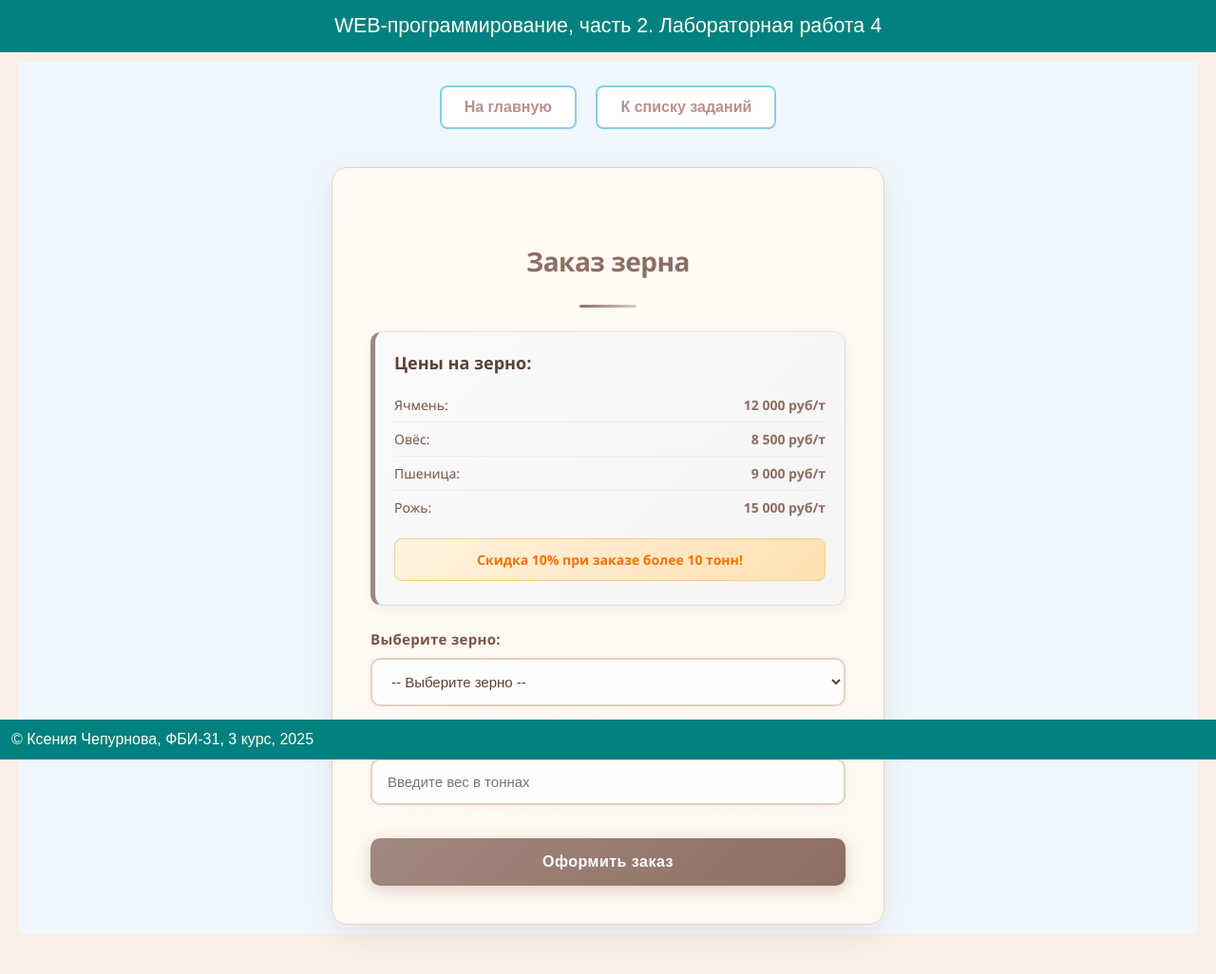
After one commit to Ksenia-business/web-back-labs, a Flask app: page /lab4/grain_order in a window 1280 px wide. The commit adds this page. Shown: the whole page at 95% size. Run offline with Flask 3, Linux system fonts and the light colour scheme.

Commit message:
Заказ зерна

```diff
--- a/lab4.py
+++ b/lab4.py
@@ -207,3 +207,75 @@ def fridge():
                 error = 'Ошибка: введите целое число'
 
     return render_template('lab4/fridge.html', temperature=temperature, message=message, snowflakes=snowflakes, error=error)
+
+
+grain_prices = {
+    'barley': 12000,
+    'oats': 8500,
+    'wheat': 9000,
+    'rye': 15000
+}
+
+grain_names = {
+    'barley': 'ячмень',
+    'oats': 'овёс',
+    'wheat': 'пшеница',
+    'rye': 'рожь'
+}
+
+@lab4.route('/lab4/grain_order', methods=['GET', 'POST'])
+def grain_order():
+    if request.method == 'GET':
+        return render_template('lab4/grain_order.html')
+
+    grain_type = request.form.get('grain_type')
+    weight = request.form.get('weight')
+
+    errors = []
+
+    if not grain_type:
+        errors.append('Не выбрано зерно')
+
+    if not weight:
+        errors.append('Не указан вес')
+    else:
+        try:
+            weight = float(weight)
+            if weight <= 0:
+                errors.append('Вес должен быть положительным числом')
+            elif weight > 100:
+                errors.append('Такого объёма сейчас нет в наличии')
+        except ValueError:
+            errors.append('Вес должен быть числом')
+
+    if errors:
+        return render_template('lab4/grain_order.html',
+                             errors=errors,
+                             selected_grain=grain_type,
+                             entered_weight=weight if isinstance(weight, str) else '')
+
+    price_per_ton = grain_prices[grain_type]
+    total_cost = weight * price_per_ton
+
+    discount_applied = False
+    discount_amount = 0
+
+    if weight > 10:
+        discount_amount = total_cost * 0.1
+        total_cost -= discount_amount
+        discount_applied = True
+
+    def format_number(num):
+        return f"{num:,.0f}".replace(",", " ")
+
+    grain_name = grain_names[grain_type]
+
+    success_message = f'Заказ успешно сформирован.<br>Вы заказали {grain_name}.<br>Вес: {weight} т.<br>Сумма к оплате: {format_number(total_cost)} руб.'
+
+    if discount_applied:
+        success_message += f'<br>Применена скидка 10% за большой объём.<br>Размер скидки: {format_number(discount_amount)} руб.'
+
+    return render_template('lab4/grain_order.html',
+                         success_message=success_message,
+                         selected_grain=grain_type,
+                         entered_weight=weight)
--- /dev/null
+++ b/templates/lab4/grain_order.html
@@ -0,0 +1,233 @@
+{% extends "base.html" %}
+
+{% block lab %}Лабораторная работа 4{% endblock %}
+
+{% block main %}
+<style>
+    .order-container {
+        max-width: 500px;
+        margin: 0 auto;
+        padding: 40px;
+        background: linear-gradient(135deg, #fffaf5 0%, #fff8f0 100%);
+        border: 1px solid #e8d5c4;
+        border-radius: 16px;
+        box-shadow: 0 8px 32px rgba(109, 76, 65, 0.12);
+        font-family: 'Segoe UI', Tahoma, Geneva, Verdana, sans-serif;
+    }
+
+    h1 {
+        color: #8d6e63;
+        text-align: center;
+        margin-bottom: 35px;
+        font-size: 28px;
+        font-weight: 600;
+        letter-spacing: -0.5px;
+        position: relative;
+    }
+
+    h1:after {
+        content: '';
+        position: absolute;
+        bottom: -10px;
+        left: 50%;
+        transform: translateX(-50%);
+        width: 60px;
+        height: 3px;
+        background: linear-gradient(90deg, #8d6e63, #d7ccc8);
+        border-radius: 2px;
+    }
+
+    .form-group {
+        margin-bottom: 25px;
+    }
+
+    label {
+        display: block;
+        margin-bottom: 10px;
+        font-weight: 600;
+        color: #795548;
+        font-size: 15px;
+        letter-spacing: 0.3px;
+    }
+
+    select, input[type="number"] {
+        width: 100%;
+        padding: 14px 16px;
+        border: 2px solid #e0d2c8;
+        border-radius: 10px;
+        background-color: #fffefd;
+        color: #5d4037;
+        font-size: 15px;
+        box-sizing: border-box;
+        transition: all 0.3s ease;
+        box-shadow: 0 2px 8px rgba(141, 110, 99, 0.05);
+    }
+
+    select:focus, input[type="number"]:focus {
+        outline: none;
+        border-color: #a1887f;
+        background-color: #fff;
+        box-shadow: 0 4px 12px rgba(141, 110, 99, 0.15);
+        transform: translateY(-1px);
+    }
+
+    button {
+        width: 100%;
+        padding: 16px;
+        background: linear-gradient(135deg, #a1887f 0%, #8d6e63 100%);
+        color: white;
+        border: none;
+        border-radius: 10px;
+        font-size: 16px;
+        font-weight: 600;
+        cursor: pointer;
+        transition: all 0.3s ease;
+        box-shadow: 0 4px 15px rgba(141, 110, 99, 0.3);
+        letter-spacing: 0.5px;
+        margin-top: 10px;
+    }
+
+    button:hover {
+        background: linear-gradient(135deg, #8d6e63 0%, #795548 100%);
+        box-shadow: 0 6px 20px rgba(141, 110, 99, 0.4);
+        transform: translateY(-2px);
+    }
+
+    button:active {
+        transform: translateY(0);
+    }
+
+    .error {
+        color: #d32f2f;
+        background: linear-gradient(135deg, #ffebee 0%, #ffcdd2 100%);
+        padding: 14px 16px;
+        border-radius: 10px;
+        border: 1px solid #ffcdd2;
+        margin: 20px 0;
+        font-weight: 600;
+        font-style: italic;
+        box-shadow: 0 2px 8px rgba(211, 47, 47, 0.1);
+    }
+
+    .success {
+        color: #2e7d32;
+        background: linear-gradient(135deg, #e8f5e9 0%, #c8e6c9 100%);
+        padding: 18px 20px;
+        border-radius: 10px;
+        border: 1px solid #c8e6c9;
+        margin: 25px 0;
+        font-weight: 600;
+        font-size: 15px;
+        line-height: 1.6;
+        box-shadow: 0 2px 8px rgba(46, 125, 50, 0.1);
+    }
+
+    .price-info {
+        background: linear-gradient(135deg, #fafafa 0%, #f5f5f5 100%);
+        padding: 20px;
+        border-radius: 12px;
+        margin: 25px 0;
+        border: 1px solid #e0e0e0;
+        border-left: 5px solid #a1887f;
+        box-shadow: 0 4px 12px rgba(0, 0, 0, 0.05);
+    }
+
+    .price-info h3 {
+        color: #5d4037;
+        margin-top: 0;
+        margin-bottom: 15px;
+        font-size: 18px;
+        font-weight: 600;
+    }
+
+    .price-list {
+        list-style: none;
+        padding: 0;
+        margin: 0;
+    }
+
+    .price-list li {
+        padding: 8px 0;
+        color: #795548;
+        display: flex;
+        justify-content: space-between;
+        border-bottom: 1px solid #eeeeee;
+        font-size: 14px;
+    }
+
+    .price-list li:last-child {
+        border-bottom: none;
+    }
+
+    .grain-name {
+        font-weight: 500;
+    }
+
+    .grain-price {
+        font-weight: 600;
+        color: #8d6e63;
+    }
+
+    .discount-info {
+        color: #ff6f00;
+        font-weight: 700;
+        margin: 15px 0 5px 0;
+        padding: 12px 15px;
+        background: linear-gradient(135deg, #fff3e0 0%, #ffe0b2 100%);
+        border-radius: 8px;
+        border: 1px solid #ffcc80;
+        text-align: center;
+        font-size: 14px;
+    }
+</style>
+
+<div class="order-container">
+    <h1>Заказ зерна</h1>
+
+    <div class="price-info">
+        <h3>Цены на зерно:</h3>
+        <ul class="price-list">
+            <li><span class="grain-name">Ячмень:</span> <span class="grain-price">12 000 руб/т</span></li>
+            <li><span class="grain-name">Овёс:</span> <span class="grain-price">8 500 руб/т</span></li>
+            <li><span class="grain-name">Пшеница:</span> <span class="grain-price">9 000 руб/т</span></li>
+            <li><span class="grain-name">Рожь:</span> <span class="grain-price">15 000 руб/т</span></li>
+        </ul>
+        <div class="discount-info">
+            Скидка 10% при заказе более 10 тонн!
+        </div>
+    </div>
+
+    {% if errors %}
+        {% for error in errors %}
+            <div class="error">{{ error }}</div>
+        {% endfor %}
+    {% endif %}
+
+    {% if success_message %}
+        <div class="success">{{ success_message | safe }}</div>
+    {% endif %}
+
+    <form method="post">
+        <div class="form-group">
+            <label for="grain_type">Выберите зерно:</label>
+            <select id="grain_type" name="grain_type">
+                <option value="">-- Выберите зерно --</option>
+                <option value="barley" {% if selected_grain == 'barley' %}selected{% endif %}>Ячмень</option>
+                <option value="oats" {% if selected_grain == 'oats' %}selected{% endif %}>Овёс</option>
+                <option value="wheat" {% if selected_grain == 'wheat' %}selected{% endif %}>Пшеница</option>
+                <option value="rye" {% if selected_grain == 'rye' %}selected{% endif %}>Рожь</option>
+            </select>
+        </div>
+
+        <div class="form-group">
+            <label for="weight">Вес (тонны):</label>
+            <input type="number" id="weight" name="weight"
+                   step="0.1" min="0.1"
+                   value="{{ entered_weight or '' }}"
+                   placeholder="Введите вес в тоннах">
+        </div>
+
+        <button type="submit">Оформить заказ</button>
+    </form>
+</div>
+{% endblock %}
--- a/templates/lab4/lab4.html
+++ b/templates/lab4/lab4.html
@@ -16,5 +16,6 @@
         <li><a href="/lab4/tree">Счетчик деревьев</a></li>
         <li><a href="/lab4/login">Авторизация</a></li>
         <li><a href="/lab4/fridge">Холодильник</a></li>
+        <li><a href="/lab4/grain_order">Заказ зерна</a></li>
     </ol>
 {% endblock %}
```
